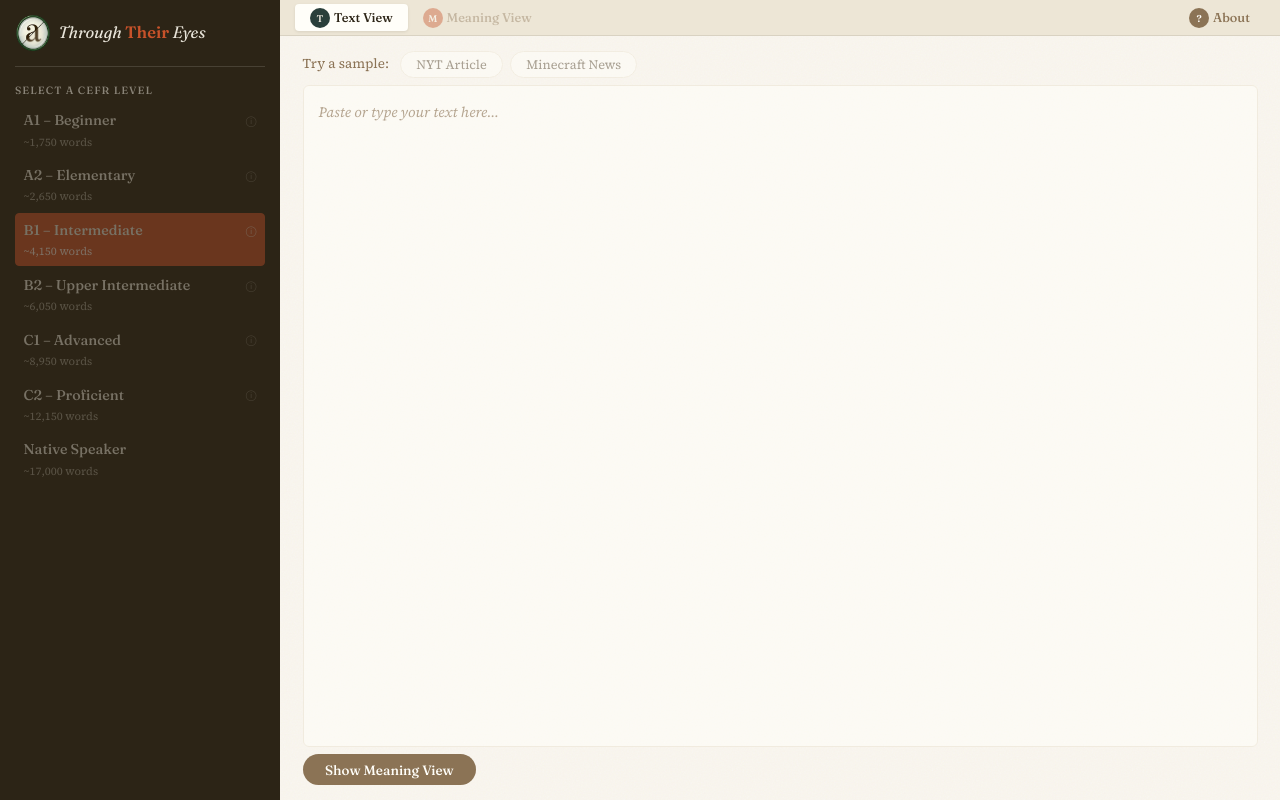
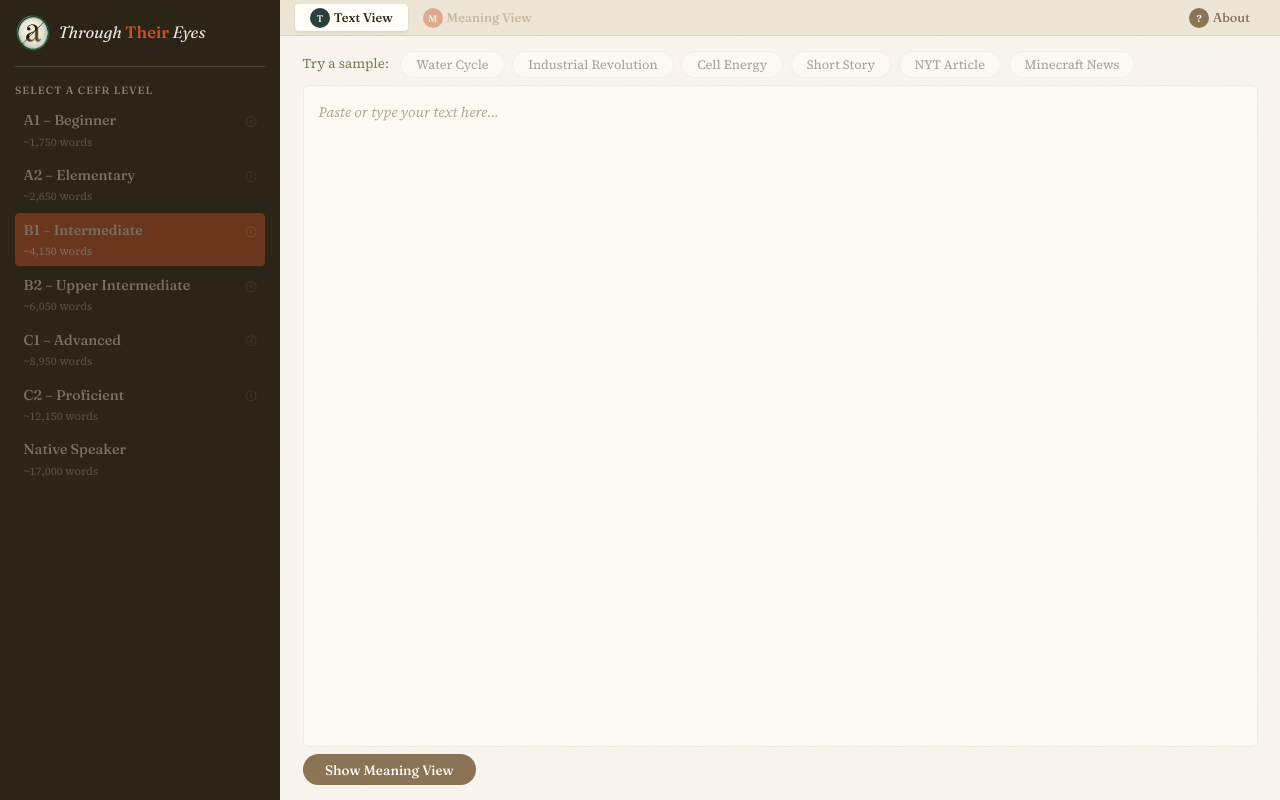
Before and after one commit to dividing-by-zaro/through-their-eyes, a React (Vite) app: page / in a window 1280 px wide. Built offline with nearby package versions, Linux system fonts and the light colour scheme; no server answers.

Commit message:
Add student-focused sample texts: science, history, biology, literature

```diff
--- a/src/App.jsx
+++ b/src/App.jsx
@@ -22,6 +22,22 @@ const CONTRACTIONS = {
 };
 
 const SAMPLE_TEXTS = {
+  science: {
+    label: 'Water Cycle',
+    file: '/examples/science.txt'
+  },
+  history: {
+    label: 'Industrial Revolution',
+    file: '/examples/history.txt'
+  },
+  biology: {
+    label: 'Cell Energy',
+    file: '/examples/biology.txt'
+  },
+  literature: {
+    label: 'Short Story',
+    file: '/examples/literature.txt'
+  },
   nyt: {
     label: 'NYT Article',
     file: '/examples/nytimes.txt'
```
Also changed, not shown: public/examples/biology.txt (added), public/examples/history.txt (added), public/examples/literature.txt (added), public/examples/science.txt (added).
